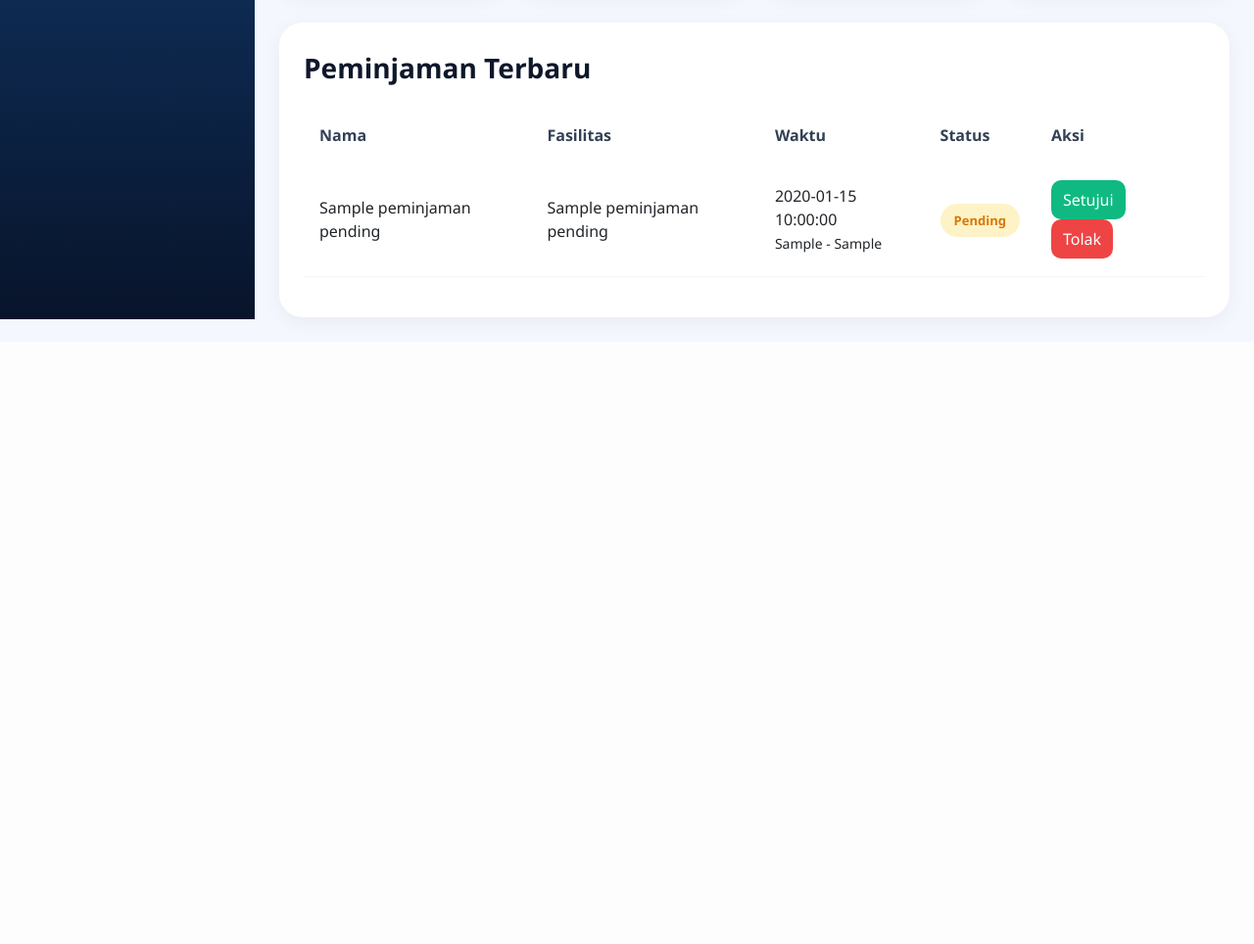
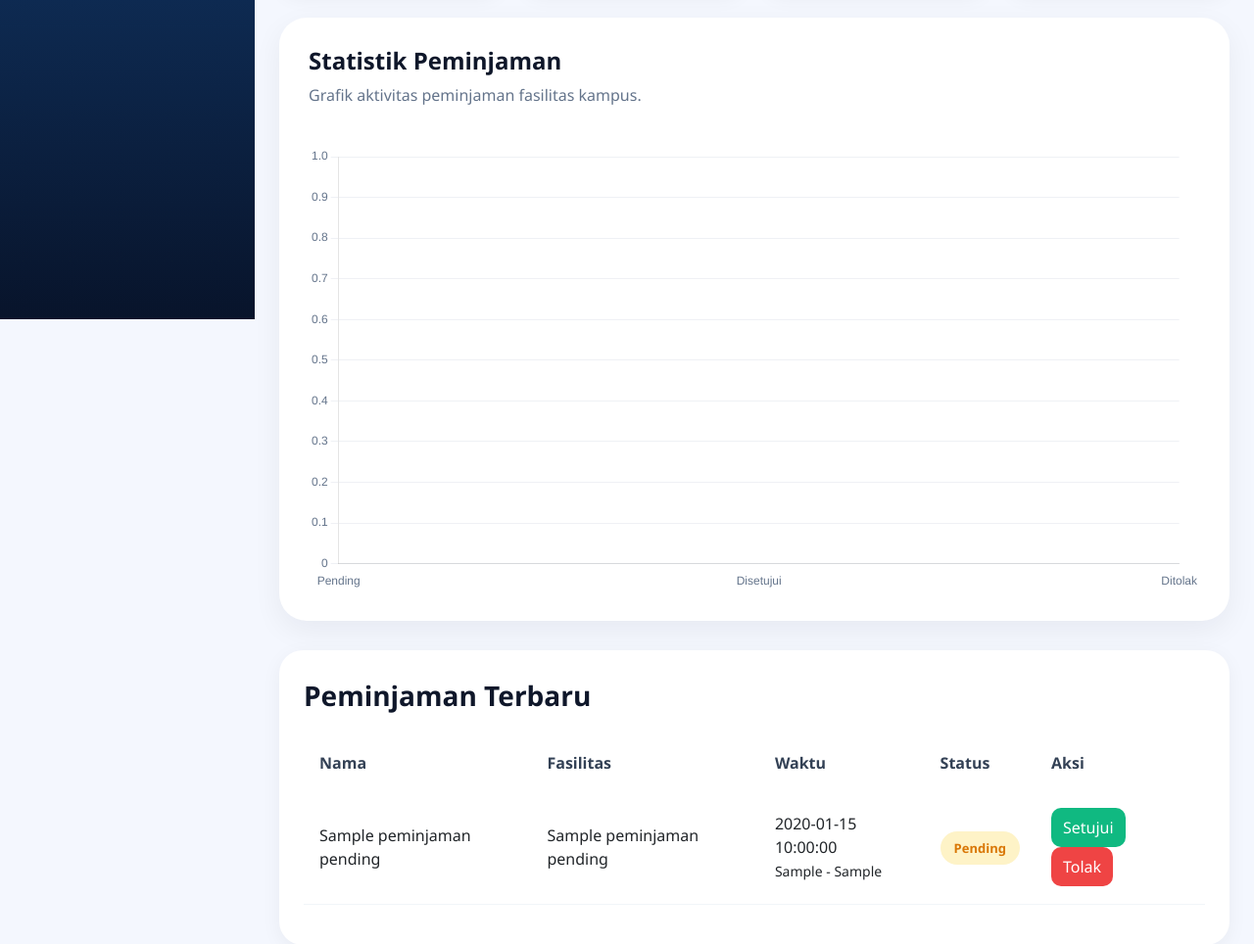
Before and after one commit to zakiahrahmah/Smart-Facility-System, a Flask app: template templates/admin_dashboard.html in a window 1280 px wide. Shown: the part 474-1438 px from the top of the page at 98% size. Before the commit the page ends 808 px from the top, so only its background shows below. Run offline with Flask 3, Linux system fonts and the light colour scheme; the template is opened without the code that fills it: most values are stand-ins (such as "Sample title", 1, 10 or a date in 2020).

Commit message:
update admin dashboard

```diff
--- a/templates/admin_dashboard.html
+++ b/templates/admin_dashboard.html
@@ -75,6 +75,26 @@
     font-size:38px;
     font-weight:700;
     color:#0f172a;
+}
+
+/* CHART */
+.chart-card{
+    background:white;
+    border-radius:28px;
+    padding:30px;
+    box-shadow:0 10px 30px rgba(15,23,42,0.06);
+    margin-top:25px;
+}
+
+.chart-title{
+    font-size:24px;
+    font-weight:700;
+    color:#0f172a;
+}
+
+.chart-subtitle{
+    color:#64748b;
+    margin-top:5px;
 }
 
 /* TABLE */
@@ -192,7 +212,7 @@
     <div class="stat-card">
         <small>Total</small>
         <h2>
-            {{ pending + disetujui }}
+            {{ pending + disetujui + ditolak }}
         </h2>
     </div>
 
@@ -208,8 +228,32 @@
 
     <div class="stat-card">
         <small>Ditolak</small>
-        <h2>{{ ditolak}}</h2>
+        <h2>{{ ditolak }}</h2>
     </div>
+
+</div>
+
+<!-- ================= CHART ================= -->
+
+<div class="chart-card">
+
+    <div class="d-flex justify-content-between align-items-center mb-4">
+
+        <div>
+
+            <h4 class="chart-title">
+                Statistik Peminjaman
+            </h4>
+
+            <p class="chart-subtitle">
+                Grafik aktivitas peminjaman fasilitas kampus.
+            </p>
+
+        </div>
+
+    </div>
+
+    <canvas id="bookingChart"></canvas>
 
 </div>
 
@@ -250,43 +294,52 @@
                 <td>
                     {{ p.tanggal_pinjam }}
                     <br>
+
                     <small>
-                        {{ p.jam_mulai }} - {{ p.jam_selesai }}
+                        {{ p.waktu_mulai }} - {{ p.waktu_selesai }}
                     </small>
                 </td>
 
                 <td>
 
                     {% if p.status == 'pending' %}
+
                         <span class="badge-status pending">
                             Pending
                         </span>
 
                     {% elif p.status == 'disetujui' %}
+
                         <span class="badge-status disetujui">
                             Disetujui
                         </span>
 
                     {% else %}
+
                         <span class="badge-status ditolak">
                             Ditolak
                         </span>
+
                     {% endif %}
 
                 </td>
 
                 <td>
 
-                    <a href="/setujui/{{ p.id }}">
+                    <a href="{{ url_for('update_status', id=p.id, status='disetujui') }}">
+
                         <button class="action-btn btn-approve">
                             Setujui
                         </button>
+
                     </a>
 
-                    <a href="/tolak/{{ p.id }}">
+                    <a href="{{ url_for('update_status', id=p.id, status='ditolak') }}">
+
                         <button class="action-btn btn-reject">
                             Tolak
                         </button>
+
                     </a>
 
                 </td>
@@ -301,4 +354,100 @@
 
 </div>
 
+<!-- ================= CHART JS ================= -->
+
+<script src="https://cdn.jsdelivr.net/npm/chart.js"></script>
+
+<script>
+
+const ctx = document.getElementById('bookingChart');
+
+new Chart(ctx, {
+
+    type: 'line',
+
+    data: {
+
+        labels: [
+            'Pending',
+            'Disetujui',
+            'Ditolak'
+        ],
+
+        datasets: [{
+
+            label: 'Statistik Peminjaman',
+
+            data: [
+                {{ pending }},
+                {{ disetujui }},
+                {{ ditolak }}
+            ],
+
+            tension: 0.4,
+            fill: true,
+
+            borderWidth: 4,
+
+            pointRadius: 6,
+            pointHoverRadius: 8,
+
+            backgroundColor: 'rgba(37,99,235,0.12)',
+            borderColor: '#2563eb',
+
+            pointBackgroundColor: '#2563eb',
+            pointBorderColor: '#ffffff',
+            pointBorderWidth: 3
+
+        }]
+    },
+
+    options: {
+
+        responsive: true,
+
+        plugins: {
+
+            legend: {
+                display: false
+            }
+
+        },
+
+        scales: {
+
+            y: {
+
+                beginAtZero: true,
+
+                grid: {
+                    color: 'rgba(148,163,184,0.15)'
+                },
+
+                ticks: {
+                    color: '#64748b'
+                }
+
+            },
+
+            x: {
+
+                grid: {
+                    display: false
+                },
+
+                ticks: {
+                    color: '#64748b'
+                }
+
+            }
+
+        }
+
+    }
+
+});
+
+</script>
+
 {% endblock %}
```
